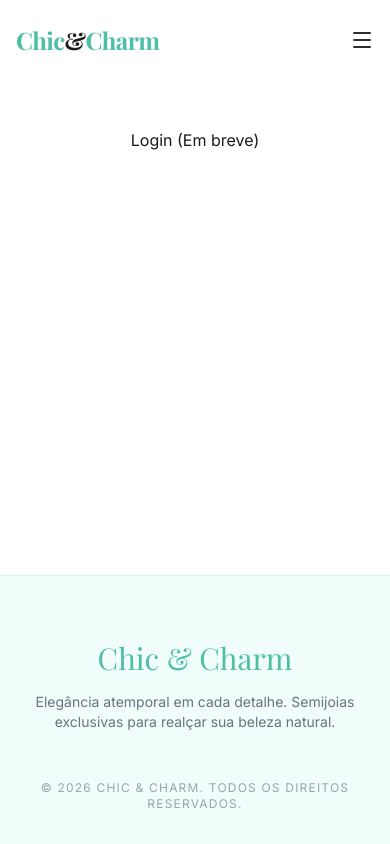
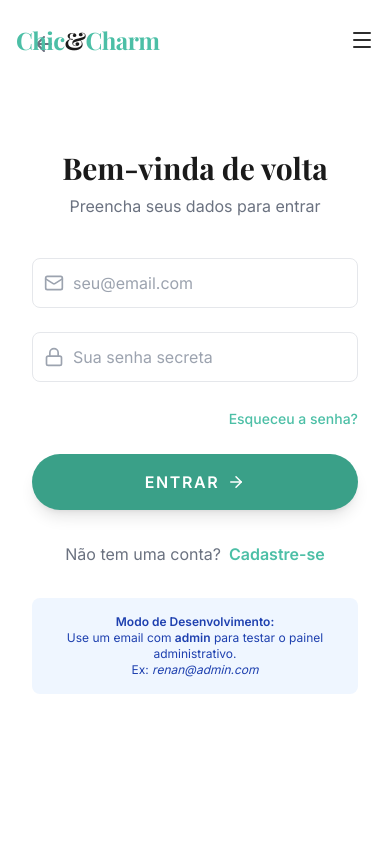
Before and after one commit to rbelchioroliv/chic-charme, a React (Vite) app: page /login in a window 390 px wide. Shown: the top 844 px of the page. Built offline with nearby package versions, Linux system fonts and the light colour scheme; a web font is replaced by a local one.

Commit message:
Adm login

```diff
--- a/package.json
+++ b/package.json
@@ -16,6 +16,7 @@
     "react": "^19.2.0",
     "react-dom": "^19.2.0",
     "react-router-dom": "^7.13.0",
+    "recharts": "^3.7.0",
     "tailwind-merge": "^3.4.0",
     "zustand": "^5.0.11"
   },
--- a/src/App.jsx
+++ b/src/App.jsx
@@ -2,20 +2,28 @@ import React from 'react';
 import { BrowserRouter, Routes, Route } from 'react-router-dom';
 import Navbar from './components/layout/Navbar';
 import Footer from './components/layout/Footer';
+import CartSidebar from './components/layout/CartSidebar';
 import Home from './pages/shop/Home';
 import ProductDetails from './pages/shop/ProductDetails';
+import Login from './pages/auth/Login';
+
+
 
 function App() {
   return (
     <BrowserRouter>
-      <div className="flex flex-col min-h-screen">
+      <div className="flex flex-col min-h-screen relative">
         <Navbar />
+        <CartSidebar />
+
         <main className="flex-grow">
           <Routes>
             <Route path="/" element={<Home />} />
             <Route path="/shop" element={<div className="pt-32 text-center">Loja (Em breve)</div>} />
-            <Route path="/login" element={<div className="pt-32 text-center">Login (Em breve)</div>} />
             <Route path="/product/:id" element={<ProductDetails />} />
+            <Route path="/checkout" element={<div className="pt-32 text-center">Checkout (Em breve)</div>} />
+            <Route path="/login" element={<Login />} /> {/* NOVA ROTA */}
+            <Route path="/admin" element={<div className="pt-32 text-center text-3xl text-brand font-serif">Bem-vindo ao Painel Admin</div>} />
           </Routes>
         </main>
         <Footer />
--- a/src/components/home/Hero.jsx
+++ b/src/components/home/Hero.jsx
@@ -6,7 +6,7 @@ import { Link } from 'react-router-dom';
 const Hero = () => {
   return (
     <section className="relative h-screen flex items-center overflow-hidden">
-      {/* Background com efeito Parallax (Simulado via CSS fixo) */}
+      {/* Background com efeito Parallax*/}
       <div
         className="absolute inset-0 z-0"
         style={{
--- a/src/components/layout/Navbar.jsx
+++ b/src/components/layout/Navbar.jsx
@@ -1,16 +1,18 @@
 import React, { useState, useEffect } from 'react';
 import { ShoppingBag, Menu, X, Search, User } from 'lucide-react';
 import { Link } from 'react-router-dom';
-import { useCartStore } from '../../store/useCartStore'; // ADICIONE ISSO
+import { useCartStore } from '../../store/useCartStore';
+import { useAuthStore } from '../../store/useAuthStore';
 
 const Navbar = () => {
     const [isOpen, setIsOpen] = useState(false);
     const [scrolled, setScrolled] = useState(false);
 
-    const items = useCartStore((state) => state.items); // ADICIONE ISSO
-    const toggleCart = useCartStore((state) => state.toggleCart); // Para abrir o carrinho depois
+    const items = useCartStore((state) => state.items);
+    const toggleCart = useCartStore((state) => state.toggleCart);
 
-    // Efeito para mudar o fundo da navbar ao rolar
+    const { user, isAuthenticated, logout } = useAuthStore();
+
     useEffect(() => {
         const handleScroll = () => {
             setScrolled(window.scrollY > 50);
@@ -41,7 +43,26 @@ const Navbar = () => {
                     {/* Icons */}
                     <div className="hidden md:flex items-center space-x-6">
                         <button className="text-dark-800 hover:text-brand transition-colors"><Search size={20} /></button>
-                        <Link to="/login" className="text-dark-800 hover:text-brand transition-colors"><User size={20} /></Link>
+
+                        {isAuthenticated ? (
+                            <div className="relative group">
+                                <button className="flex items-center gap-2 text-dark-800 hover:text-brand">
+                                    <User size={20} />
+                                    <span className="text-sm font-medium hidden md:block">Olá, {user.name.split(' ')[0]}</span>
+                                </button>
+                                {/* Menu Dropdown Simples */}
+                                <div className="absolute right-0 mt-2 w-48 bg-white shadow-xl rounded-md py-2 opacity-0 invisible group-hover:opacity-100 group-hover:visible transition-all duration-200 border border-gray-100">
+                                    {user.role === 'admin' && (
+                                        <Link to="/admin" className="block px-4 py-2 text-sm text-dark-800 hover:bg-gray-50 hover:text-brand">Painel Admin</Link>
+                                    )}
+                                    <Link to="/orders" className="block px-4 py-2 text-sm text-dark-800 hover:bg-gray-50 hover:text-brand">Meus Pedidos</Link>
+                                    <button onClick={logout} className="block w-full text-left px-4 py-2 text-sm text-red-500 hover:bg-gray-50">Sair</button>
+                                </div>
+                            </div>
+                        ) : (
+                            <Link to="/login" className="text-dark-800 hover:text-brand transition-colors"><User size={20} /></Link>
+                        )}
+
                         <div className="relative cursor-pointer group" onClick={toggleCart}>
                             <ShoppingBag size={20} className="text-dark-800 group-hover:text-brand transition-colors" />
                             {items.length > 0 && (
--- /dev/null
+++ b/src/pages/auth/Login.jsx
@@ -0,0 +1,156 @@
+import React, { useState } from 'react';
+import { motion } from 'framer-motion';
+import { useNavigate } from 'react-router-dom';
+import { ArrowLeft, Mail, Lock, User, ArrowRight } from 'lucide-react';
+import { useAuthStore } from '../../store/useAuthStore';
+
+const Login = () => {
+  const [isLogin, setIsLogin] = useState(true);
+  const [email, setEmail] = useState('');
+  const [password, setPassword] = useState('');
+  const [loading, setLoading] = useState(false);
+
+  const login = useAuthStore((state) => state.login);
+  const navigate = useNavigate();
+
+  const handleSubmit = async (e) => {
+    e.preventDefault();
+    setLoading(true);
+
+
+    setTimeout(() => {
+      login(email, password);
+      setLoading(false);
+
+
+      if (email.includes('admin')) {
+        navigate('/admin');
+      } else {
+        navigate('/');
+      }
+    }, 1500);
+  };
+
+  return (
+    <div className="min-h-screen flex bg-white">
+      {/* Lado Esquerdo - Imagem (Escondido no mobile) */}
+      <div className="hidden lg:block lg:w-1/2 relative overflow-hidden">
+        <img
+          src="https://images.unsplash.com/photo-1573408301185-9146fe634ad0?q=80&w=2075&auto=format&fit=crop"
+          alt="Jóias elegantes"
+          className="absolute inset-0 w-full h-full object-cover"
+        />
+        <div className="absolute inset-0 bg-brand-dark/40 mix-blend-multiply" />
+        <div className="absolute inset-0 flex flex-col justify-between p-12 text-white">
+          <button onClick={() => navigate('/')} className="flex items-center gap-2 hover:text-brand-light transition-colors w-fit">
+            <ArrowLeft size={20} /> Voltar para a Loja
+          </button>
+          <div>
+            <h2 className="text-4xl font-serif font-bold mb-4">Chic & Charm</h2>
+            <p className="max-w-md text-white/90 leading-relaxed">
+              Acesse sua conta para acompanhar pedidos, salvar favoritos e receber ofertas exclusivas de nossa curadoria.
+            </p>
+          </div>
+        </div>
+      </div>
+
+      {/* Lado Direito - Formulário */}
+      <div className="w-full lg:w-1/2 flex items-center justify-center p-8 lg:p-12 relative">
+        {/* Botão de voltar (só aparece no mobile) */}
+        <button onClick={() => navigate('/')} className="absolute top-8 left-8 lg:hidden text-gray-500">
+            <ArrowLeft size={24} />
+        </button>
+
+        <div className="w-full max-w-md">
+          <div className="text-center mb-10">
+            <h1 className="text-3xl font-serif font-bold text-dark-900 mb-2">
+              {isLogin ? 'Bem-vinda de volta' : 'Crie sua conta'}
+            </h1>
+            <p className="text-gray-500">
+              {isLogin ? 'Preencha seus dados para entrar' : 'Preencha seus dados para começar'}
+            </p>
+          </div>
+
+          <form onSubmit={handleSubmit} className="space-y-6">
+            {!isLogin && (
+              <motion.div initial={{ opacity: 0, height: 0 }} animate={{ opacity: 1, height: 'auto' }}>
+                <div className="relative">
+                  <User className="absolute left-3 top-1/2 -translate-y-1/2 text-gray-400" size={20} />
+                  <input
+                    type="text"
+                    placeholder="Seu Nome Completo"
+                    className="w-full pl-10 pr-4 py-3 border border-gray-200 rounded-lg focus:outline-none focus:border-brand focus:ring-1 focus:ring-brand transition-all"
+                  />
+                </div>
+              </motion.div>
+            )}
+
+            <div className="relative">
+              <Mail className="absolute left-3 top-1/2 -translate-y-1/2 text-gray-400" size={20} />
+              <input
+                type="email"
+                value={email}
+                onChange={(e) => setEmail(e.target.value)}
+                placeholder="seu@email.com"
+                required
+                className="w-full pl-10 pr-4 py-3 border border-gray-200 rounded-lg focus:outline-none focus:border-brand focus:ring-1 focus:ring-brand transition-all"
+              />
+            </div>
+
+            <div className="relative">
+              <Lock className="absolute left-3 top-1/2 -translate-y-1/2 text-gray-400" size={20} />
+              <input
+                type="password"
+                value={password}
+                onChange={(e) => setPassword(e.target.value)}
+                placeholder="Sua senha secreta"
+                required
+                className="w-full pl-10 pr-4 py-3 border border-gray-200 rounded-lg focus:outline-none focus:border-brand focus:ring-1 focus:ring-brand transition-all"
+              />
+            </div>
+
+            {isLogin && (
+              <div className="text-right">
+                <a href="#" className="text-sm text-brand hover:underline font-medium">Esqueceu a senha?</a>
+              </div>
+            )}
+
+            <button
+              disabled={loading}
+              className="w-full bg-brand-dark text-white py-4 rounded-full font-bold uppercase tracking-widest hover:bg-brand transition-all shadow-lg hover:shadow-brand/30 flex items-center justify-center gap-2 disabled:opacity-70 disabled:cursor-not-allowed"
+            >
+              {loading ? (
+                <div className="w-5 h-5 border-2 border-white/30 border-t-white rounded-full animate-spin" />
+              ) : (
+                <>
+                  {isLogin ? 'Entrar' : 'Cadastrar'} <ArrowRight size={18} />
+                </>
+              )}
+            </button>
+          </form>
+
+          <div className="mt-8 text-center">
+            <p className="text-gray-500">
+              {isLogin ? 'Não tem uma conta?' : 'Já tem uma conta?'}
+              <button
+                onClick={() => setIsLogin(!isLogin)}
+                className="ml-2 text-brand font-bold hover:underline"
+              >
+                {isLogin ? 'Cadastre-se' : 'Faça Login'}
+              </button>
+            </p>
+          </div>
+
+
+          <div className="mt-8 p-4 bg-blue-50 text-blue-800 text-xs rounded-lg text-center">
+            <p className="font-bold">Modo de Desenvolvimento:</p>
+            <p>Use um email com <strong>admin</strong> para testar o painel administrativo.</p>
+            <p>Ex: <em>renan@admin.com</em></p>
+          </div>
+        </div>
+      </div>
+    </div>
+  );
+};
+
+export default Login;
--- a/src/pages/shop/Home.jsx
+++ b/src/pages/shop/Home.jsx
@@ -2,7 +2,7 @@ import React from 'react';
 import Hero from '../../components/home/Hero';
 import ProductCard from '../../components/ui/ProductCard';
 
-// Dados simulados (depois virão do banco de dados)
+// Dados simulados
 const FEATURED_PRODUCTS = [
   { id: 1, name: "Colar Ponto de Luz", price: "R$ 129,90", image: "https://images.unsplash.com/photo-1599643478518-17488fbbcd75?q=80&w=1887&auto=format&fit=crop", isNew: true },
   { id: 2, name: "Brincos Dourados Elegance", price: "R$ 89,90", image: "https://images.unsplash.com/photo-1535632066927-ab7c9ab60908?q=80&w=1887&auto=format&fit=crop", isNew: false },
--- a/src/pages/shop/ProductDetails.jsx
+++ b/src/pages/shop/ProductDetails.jsx
@@ -32,14 +32,14 @@ const ProductDetails = () => {
   const { id } = useParams();
   const [activeImage, setActiveImage] = useState(0);
   const [quantity, setQuantity] = useState(1);
-  const [activeTab, setActiveTab] = useState('details'); // 'details' ou 'reviews'
+  const [activeTab, setActiveTab] = useState('details');
 
   const addItem = useCartStore((state) => state.addItem);
   const toggleCart = useCartStore((state) => state.toggleCart);
 
   const handleAddToCart = () => {
     addItem({ ...PRODUCT_MOCK, quantity });
-    toggleCart(); // Abre o carrinho para mostrar que adicionou
+    toggleCart();
   };
 
   return (
--- /dev/null
+++ b/src/store/useAuthStore.js
@@ -0,0 +1,33 @@
+import { create } from 'zustand';
+import { persist } from 'zustand/middleware';
+
+export const useAuthStore = create(
+  persist(
+    (set) => ({
+      user: null,
+      isAuthenticated: false,
+
+      login: (email, password) => {
+
+        if (email.includes('admin')) {
+          set({
+            user: { name: 'Renan Admin', email, role: 'admin', avatar: 'https://github.com/shadcn.png' },
+            isAuthenticated: true
+          });
+          return true;
+        }
+
+        else {
+          set({
+            user: { name: 'Cliente Vip', email, role: 'customer' },
+            isAuthenticated: true
+          });
+          return true;
+        }
+      },
+
+      logout: () => set({ user: null, isAuthenticated: false }),
+    }),
+    { name: 'chic-charm-auth' }
+  )
+);
```
Also changed, not shown: 1 other file (tests, documents, lock files or other folders).
